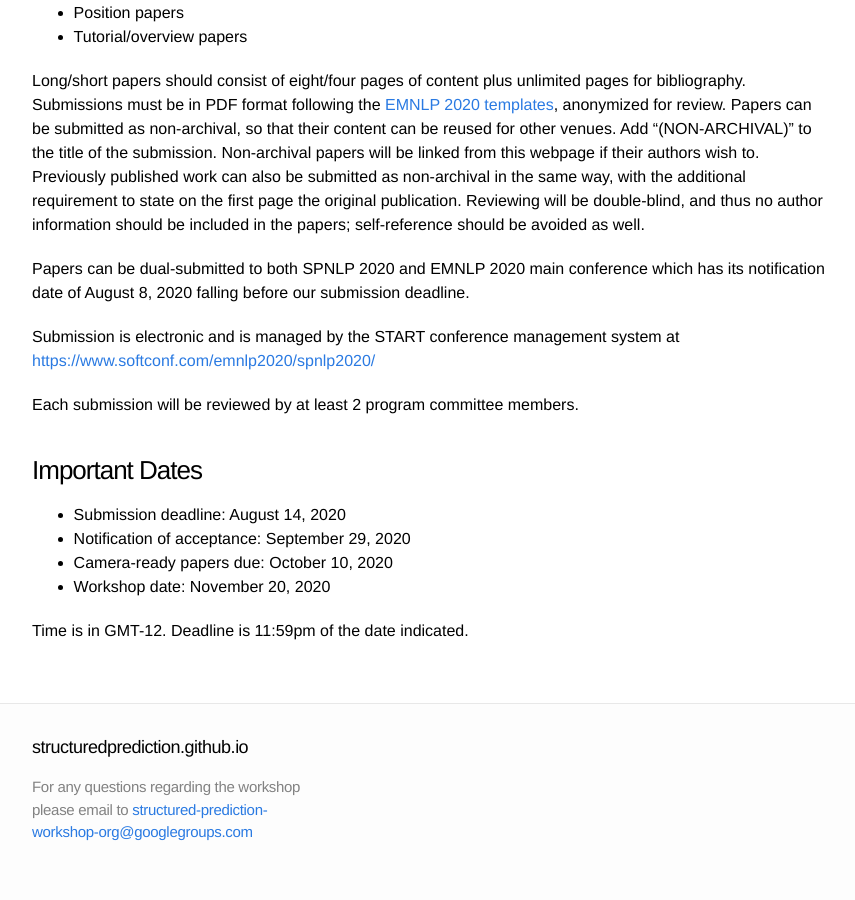
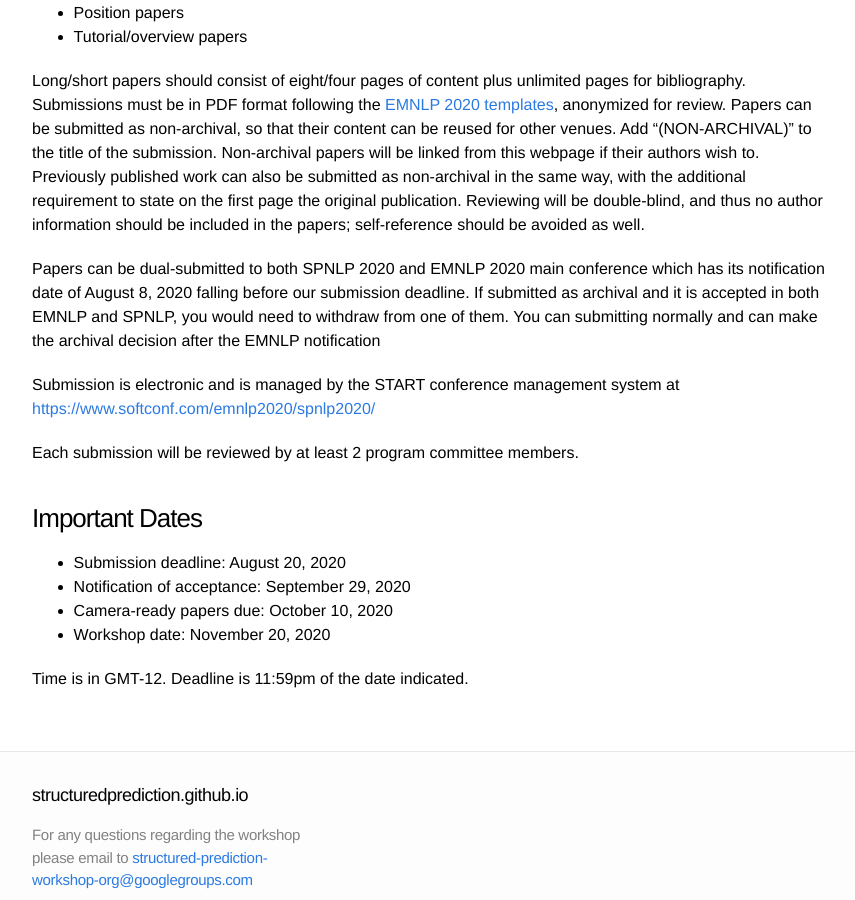
Before and after one commit to structuredprediction/structuredprediction.github.io, a Jekyll site: the page built from SPNLP20/1_cfp.md, in a window 1280 px wide and 900 px high, scrolled down 2470 px. Shown: the whole window, without its empty margins (208-1063 px from the left). Built offline with Jekyll 4.4.1, drawn with Linux system fonts in a browser that asks for light colours.

Commit message:
updating deadline and dual submission policy

```diff
--- a/SPNLP20/1_cfp.md
+++ b/SPNLP20/1_cfp.md
@@ -107,6 +107,7 @@
 
 
 Papers can be dual-submitted to both SPNLP 2020 and EMNLP 2020 main conference which has its notification date of August 8, 2020 falling before our submission deadline.
+If submitted as archival and it is accepted in both EMNLP and SPNLP, you would need to withdraw from one of them. You can submitting normally and can make the archival decision after the EMNLP notification
 
 Submission is electronic and is managed by the START conference management system at
 [https://www.softconf.com/emnlp2020/spnlp2020/](https://www.softconf.com/emnlp2020/spnlp2020/)
@@ -116,7 +117,7 @@
 
 ### Important Dates
 
-- Submission deadline: August 14, 2020
+- Submission deadline: August 20, 2020
 - Notification of acceptance: September 29, 2020
 - Camera-ready papers due: October 10, 2020
 - Workshop date: November 20, 2020
```
Also changed, not shown: SPNLP20/2_date.md (+1 -1 lines).
